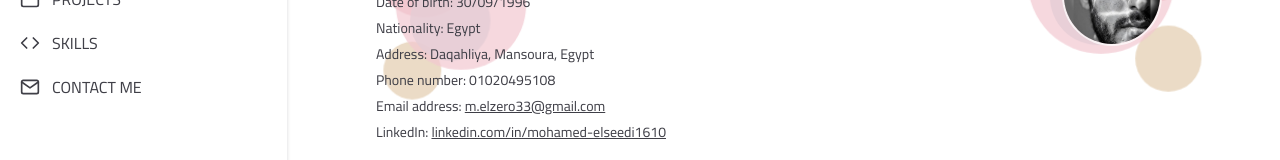
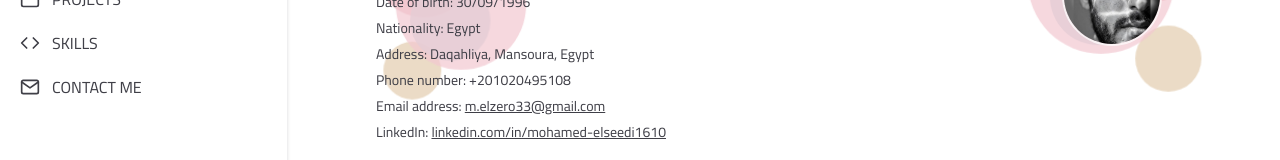
Before and after one commit to mhmd309/portfolio_27.app, a Next.js app: page /resume in a window 1280 px wide. Shown: the part 189-349 px from the top of the page. Built offline with nearby package versions, Linux system fonts and the light colour scheme.

Commit message:
feat: add interactive resume page with professional profile details and work experience

```diff
--- a/src/app/resume/page.tsx
+++ b/src/app/resume/page.tsx
@@ -83,7 +83,7 @@
                 <li>Date of birth: 30/09/1996</li>
                 <li>Nationality: Egypt</li>
                 <li>Address: Daqahliya, Mansoura, Egypt</li>
-                <li>Phone number: 01020495108</li>
+                <li>Phone number: +201020495108</li>
                 <li>
                   Email address:{" "}
                   <a className="underline" href="mailto:m.elzero33@gmail.com">
```
